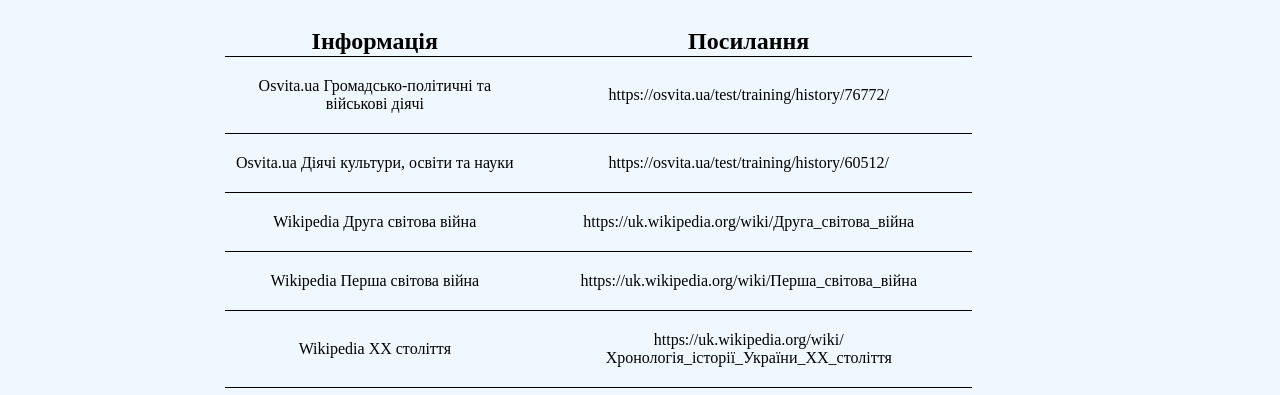
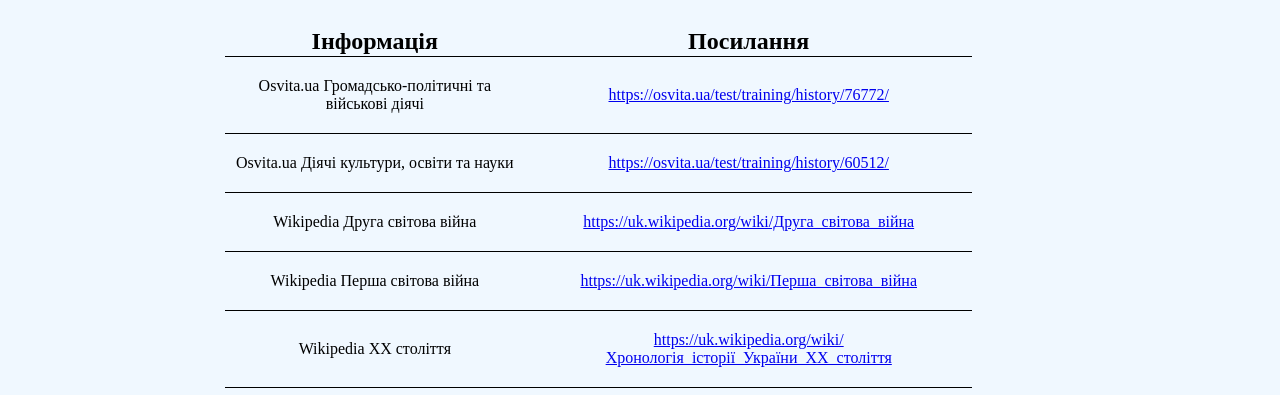
Before and after one commit to Fanvtik/Fanvtik.github.io, a website: page sources.html in a window 1280 px wide. Shown: the part 113-508 px from the top of the page. Drawn offline with Linux system fonts and the light colour scheme.

Commit message:
a in sources

```diff
--- a/sources.html
+++ b/sources.html
@@ -83,23 +83,33 @@
         </tr>
         <tr>
           <td>Osvita.ua Громадсько-політичні та військові діячі</td>
-          <td>https://osvita.ua/test/training/history/76772/</td>
+          <td>
+            <a href="https://osvita.ua/test/training/history/76772/">https://osvita.ua/test/training/history/76772/</a>
+          </td>
         </tr>
         <tr>
           <td>Osvita.ua Діячі культури, освіти та науки</td>
-          <td>https://osvita.ua/test/training/history/60512/</td>
+          <td>
+            <a href="https://osvita.ua/test/training/history/60512/">https://osvita.ua/test/training/history/60512/</a>
+          </td>
         </tr>
         <tr>
           <td>Wikipedia Друга світова війна</td>
-          <td>https://uk.wikipedia.org/wiki/Друга_світова_війна</td>
+          <td>
+            <a href="https://uk.wikipedia.org/wiki/Друга_світова_війна">https://uk.wikipedia.org/wiki/Друга_світова_війна</a>
+          </td>
         </tr>
         <tr>
           <td>Wikipedia Перша світова війна</td>
-          <td>https://uk.wikipedia.org/wiki/Перша_світова_війна</td>
+          <td>
+            <a href="https://uk.wikipedia.org/wiki/Перша_світова_війна">https://uk.wikipedia.org/wiki/Перша_світова_війна</a>
+          </td>
         </tr>
         <tr>
           <td>Wikipedia XX століття</td>
-          <td>https://uk.wikipedia.org/wiki/Хронологія_історії_України_XX_століття</td>
+          <td>
+           <a href="https://uk.wikipedia.org/wiki/Хронологія_історії_України_XX_століття"> https://uk.wikipedia.org/wiki/Хронологія_історії_України_XX_століття</a>
+          </td>
         </tr>
       </table>
       <div class="qr-code"><img src="images/qr-code.png" alt="qr-code">
```
